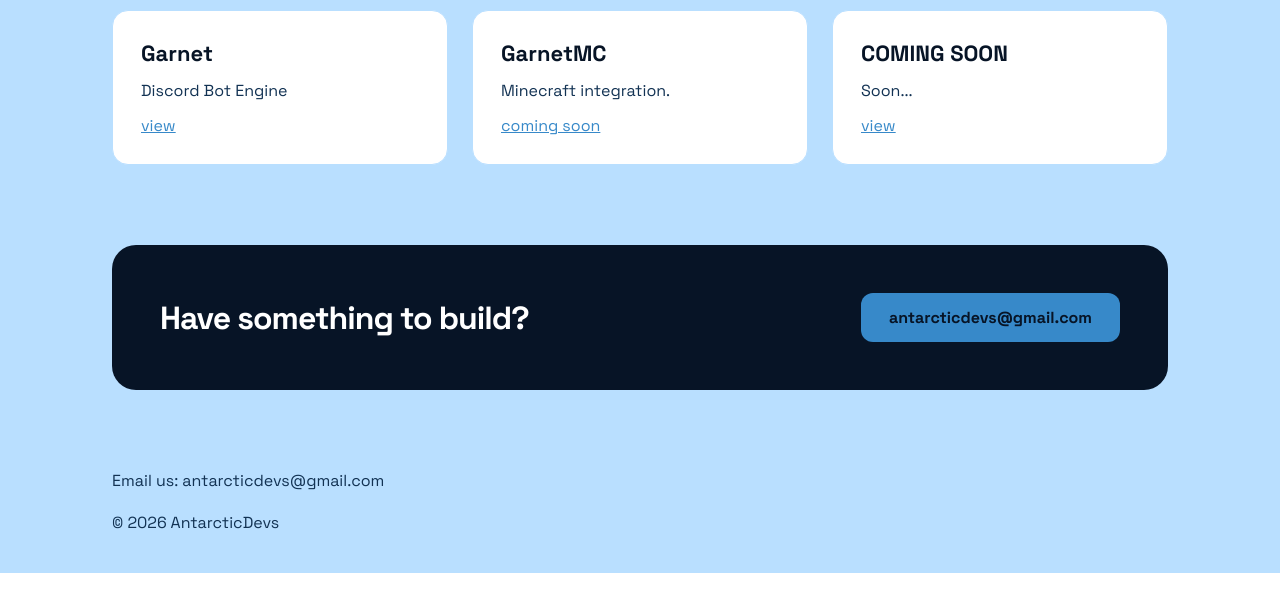
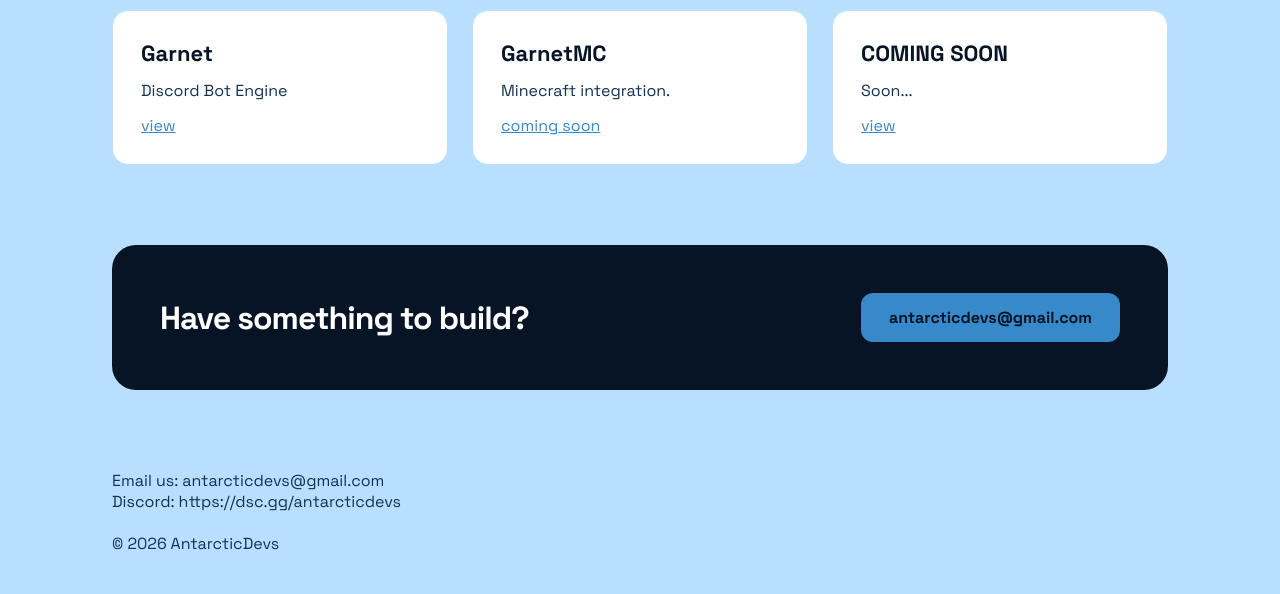
Before and after one commit to AntarcticDevs/antarcticdevs.github.io, a plain HTML site: page index.html in a window 1280 px wide. Shown: the part 712-1306 px from the top of the page. Before the commit the page ends 1285 px from the top, so only its background shows below. Drawn offline with Linux system fonts and the light colour scheme.

Commit message:
Add Discord contact link to footer

```diff
--- a/index.html
+++ b/index.html
@@ -101,6 +101,8 @@
         <footer style="max-width: 1120px; margin: 0 auto; padding: 0 32px 40px; box-sizing: border-box; color: #123253">
             Email us: antarcticdevs@gmail.com
             <br>
+            Discord: https://dsc.gg/antarcticdevs
+            <br>
             <br>
             © 2026 AntarcticDevs
         </footer>
```
